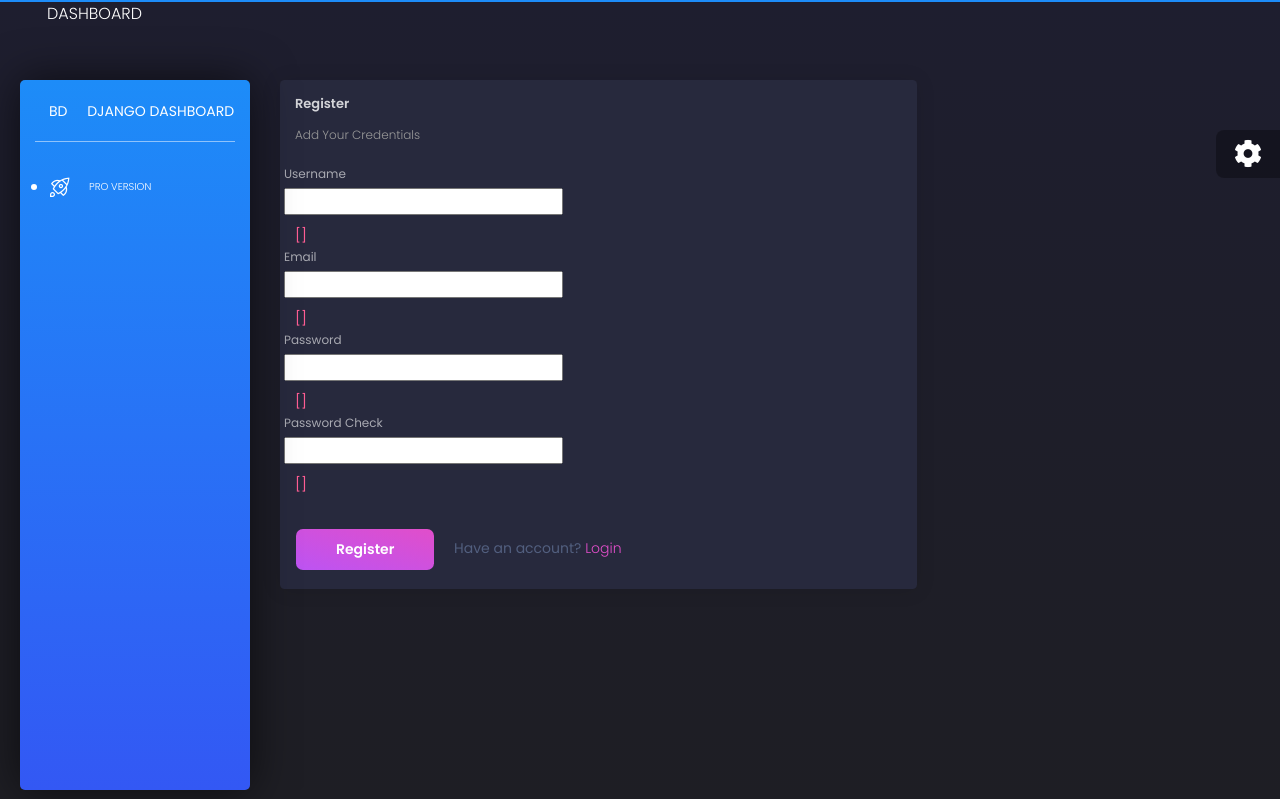
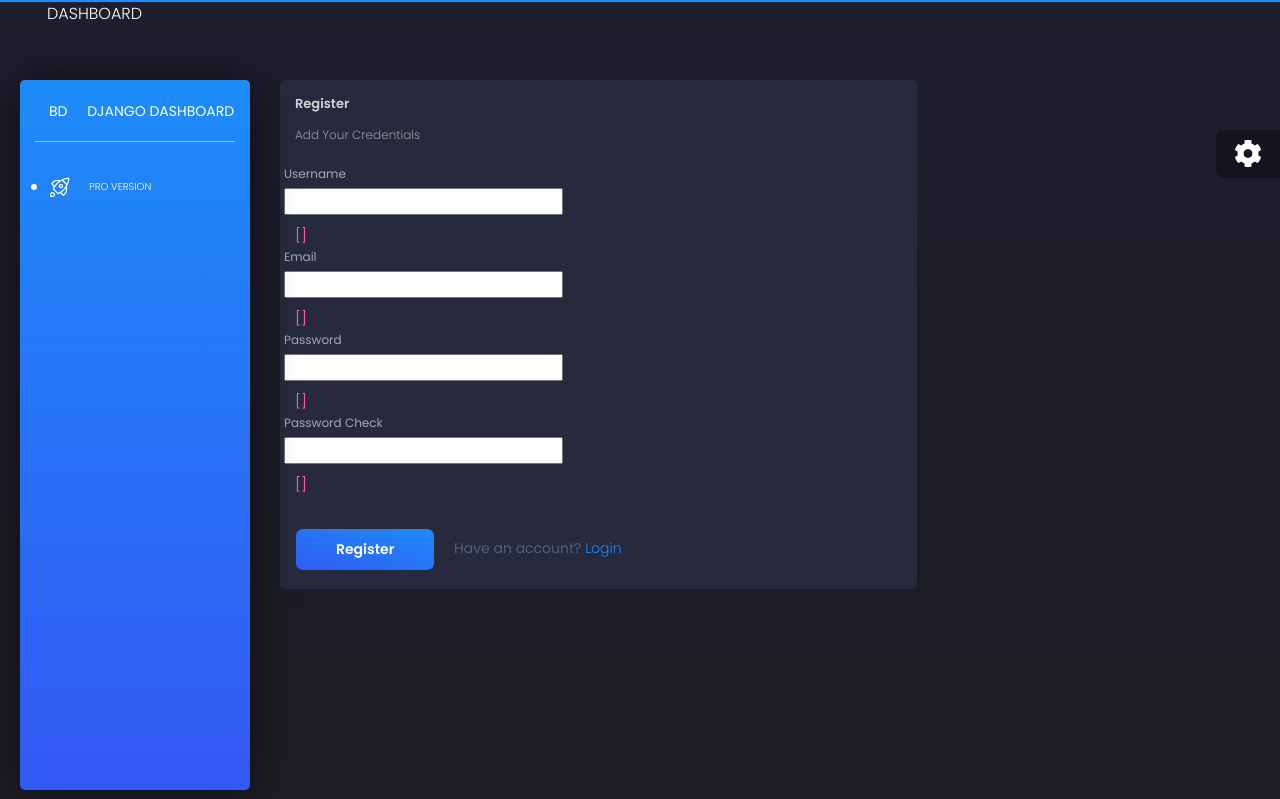
Before and after one commit to z4forzubair/sneakerbot, a Django app: template sneakerbot_backend/templates/accounts/register.html in a window 1280 px wide. Shown: the top 799 px of the page. Run offline with Django 3.2, Linux system fonts and the light colour scheme; the template is opened without the code that fills it, so the values that code supplies are empty, except form fields; tables that the repository leaves empty hold one stand-in row (values such as "Sample post"); form fields are guessed from the names that the template uses; some libraries are stand-ins or nearby versions.

Commit message:
updated button colors

```diff
--- a/sneakerbot_backend/templates/accounts/login.html
+++ b/sneakerbot_backend/templates/accounts/login.html
@@ -52,9 +52,9 @@
 
                 </div>
                 <div class="card-footer">
-                  <button type="submit" name="login" class="btn btn-fill btn-primary">Login</button>
+                  <button type="submit" name="login" class="btn btn-fill btn-info">Login</button>
                   &nbsp; &nbsp;
-                  Don't have an account? <a href="{% url 'register' %}" class="text-primary">Create</a>
+                  Don't have an account? <a href="{% url 'register' %}" class="text-info">Create</a>
                 </div>
 
               </form>
--- a/sneakerbot_backend/templates/accounts/register.html
+++ b/sneakerbot_backend/templates/accounts/register.html
@@ -79,9 +79,9 @@
 
                 </div>
                 <div class="card-footer">
-                  <button type="submit" name="register" class="btn btn-fill btn-primary">Register</button>
+                  <button type="submit" name="register" class="btn btn-fill btn-info">Register</button>
                   &nbsp; &nbsp;
-                  Have an account? <a href="{% url 'login' %}" class="text-primary">Login</a>
+                  Have an account? <a href="{% url 'login' %}" class="text-info">Login</a>
                 </div>
 
               {% endif %}
```
